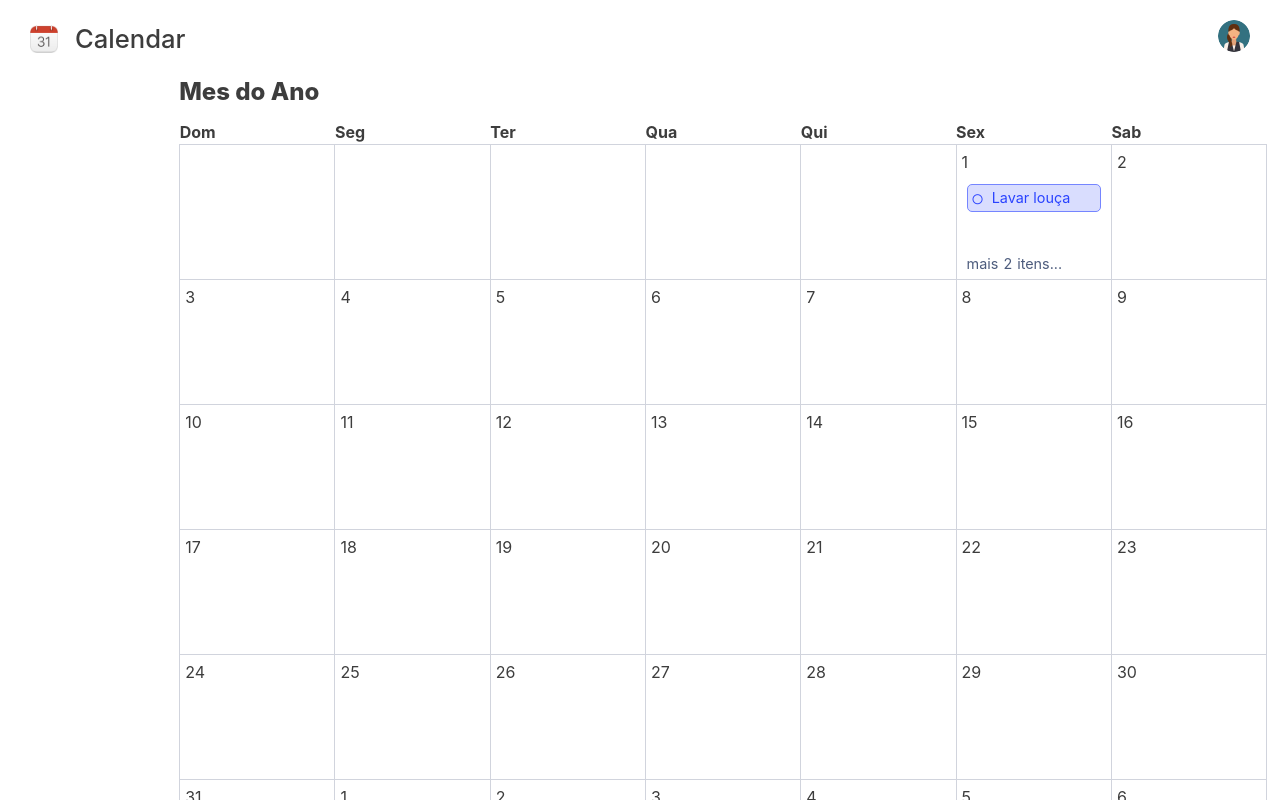
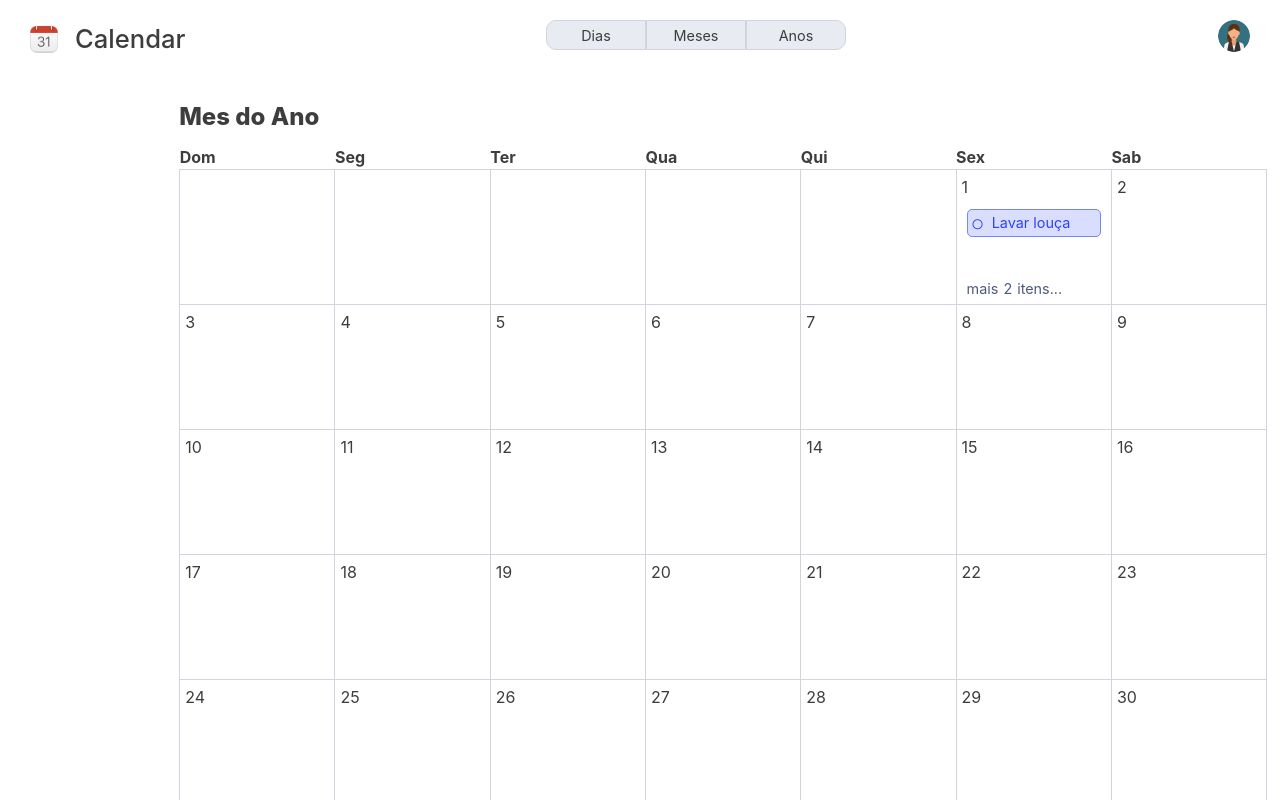
Before and after one commit to claudianeCS/calendar-proj, an Angular app in the folder front/: page /home in a window 1280 px wide. Shown: the top 800 px of the page. Built offline with nearby package versions, Linux system fonts and the light colour scheme.

Commit message:
organize in days month and year

```diff
--- a/front/src/app/components/footer/footer.component.css
+++ b/front/src/app/components/footer/footer.component.css
@@ -6,7 +6,7 @@
     background-color: var(--white);
     padding: 0;
     width: 100%;
-    margin-top: 20px;
+    margin-top: 70px;
     margin-bottom: 10px;
 }
 p{
--- a/front/src/app/components/nav-bar/nav-bar.component.css
+++ b/front/src/app/components/nav-bar/nav-bar.component.css
@@ -4,8 +4,12 @@
     background-color: var(--white);
     width: 100%;
     display: flex;
+    margin-bottom: 45px;
+}
+.navbar-brand{
+    width: 100%;
+    display: flex;
     justify-content: space-between;
-    margin-bottom: 20px;
 }
 
 .navbar-item{
@@ -21,4 +25,28 @@
 
 .user-content{
     margin: 20px 30px 0 0px;
+    display: flex;
+    width: 55%;
+    justify-content: space-between;
+
 }
+
+.change-view{
+
+    width: 100px;
+    height: 30px;
+    background-color: var(--yinmn);
+    border: 0.8px solid var(--yinmn-white);
+    font-size: 0.9em;
+}
+.change-view:hover{
+    background-color: var(--yinmn-white);
+    border: 0.8px solid var(--yinmn-blue);
+}
+
+.corner-left{
+    border-radius: 10px 0px 0px 10px;
+}
+.corner-right{
+    border-radius: 0px 10px 10px 0px;
+}
--- a/front/src/app/components/nav-bar/nav-bar.component.html
+++ b/front/src/app/components/nav-bar/nav-bar.component.html
@@ -4,13 +4,20 @@
             <img style="width: 80%; margin-right: 5px;" src="/assets/calendar.png"/>
             Calendar
         </a>
+        <div class="user-content" *ngIf="rotaAtual !== '/' && rotaAtual !== '/register'">
+            <div>
+                <div>
+                    <button class="change-view corner-left">Dias</button>
+                    <button class="change-view">Meses</button>
+                    <button class="change-view corner-right">Anos</button>
+                </div>
+            </div>
+            <a href="">
+                <figure class="image is-32x32">
+                    <img class="is-rounded" src="/assets/219969.png" />
+                </figure>
+            </a>
+        </div>
     </div>
 
-    <div class="user-content" *ngIf="rotaAtual !== '/' && rotaAtual !== '/register'">
-        <a href="">
-            <figure class="image is-32x32">
-                <img class="is-rounded" src="/assets/219969.png" />
-            </figure>
-        </a>
-    </div>
   </nav>
--- a/front/src/styles.css
+++ b/front/src/styles.css
@@ -9,6 +9,7 @@
     --white: #FFFFFF;
     --yinmn-blue: #4D5C7D;
     --yinmn-white: #D1D4DD;
+    --yinmn: #e9ebf3;
     --bittersweet: #E56353;
     --chili-red: #CE412D;
     --black: #3D3D3D;
```
